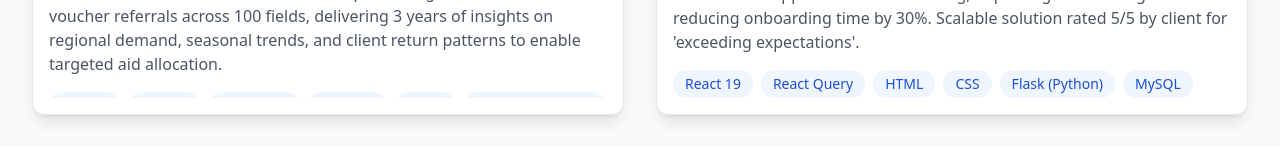
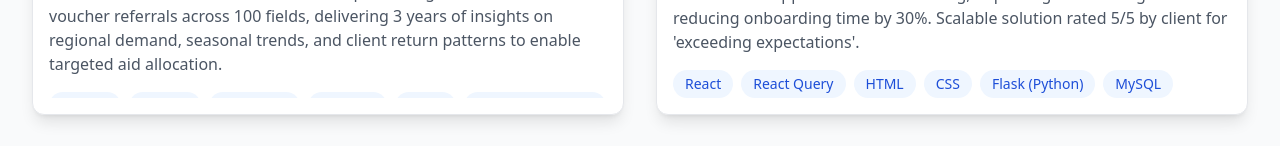
Before and after one commit to orlandoalexander/Portfolio, a Next.js app: page / in a window 1280 px wide. Shown: the part 1427-1573 px from the top of the page. Built offline with nearby package versions, Linux system fonts and the light colour scheme.

Commit message:
Update ProjectsSection.tsx

```diff
--- a/app/components/ProjectsSection.tsx
+++ b/app/components/ProjectsSection.tsx
@@ -32,7 +32,7 @@ const projects = [
     logo: "/educatch-logo.png",
     position: "Full-Stack Software Engineer",
     tags: [
-      "React 18",
+      "React",
       "React Query",
       "Flask (Python)",
       "MySQL",
@@ -76,7 +76,7 @@ const projects = [
     image2: "/everyfamily-cover2.png",
     logo: "/everyfamily-logo.png",
     position: "Software Consultant",
-    tags: ["React 19", "React Query", "HTML", "CSS", "Flask (Python)", "MySQL"],
+    tags: ["React", "React Query", "HTML", "CSS", "Flask (Python)", "MySQL"],
     category: ["Software Engineering"],
   },
   {
```
